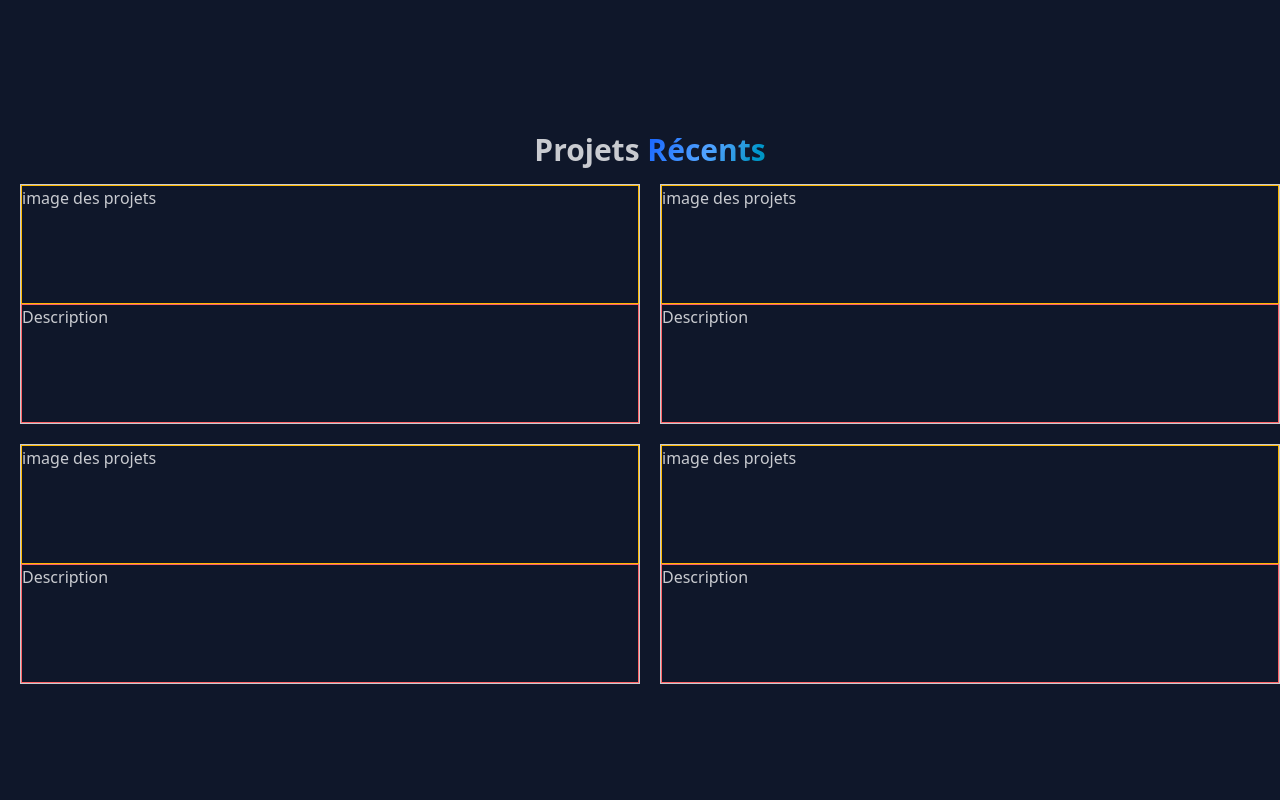
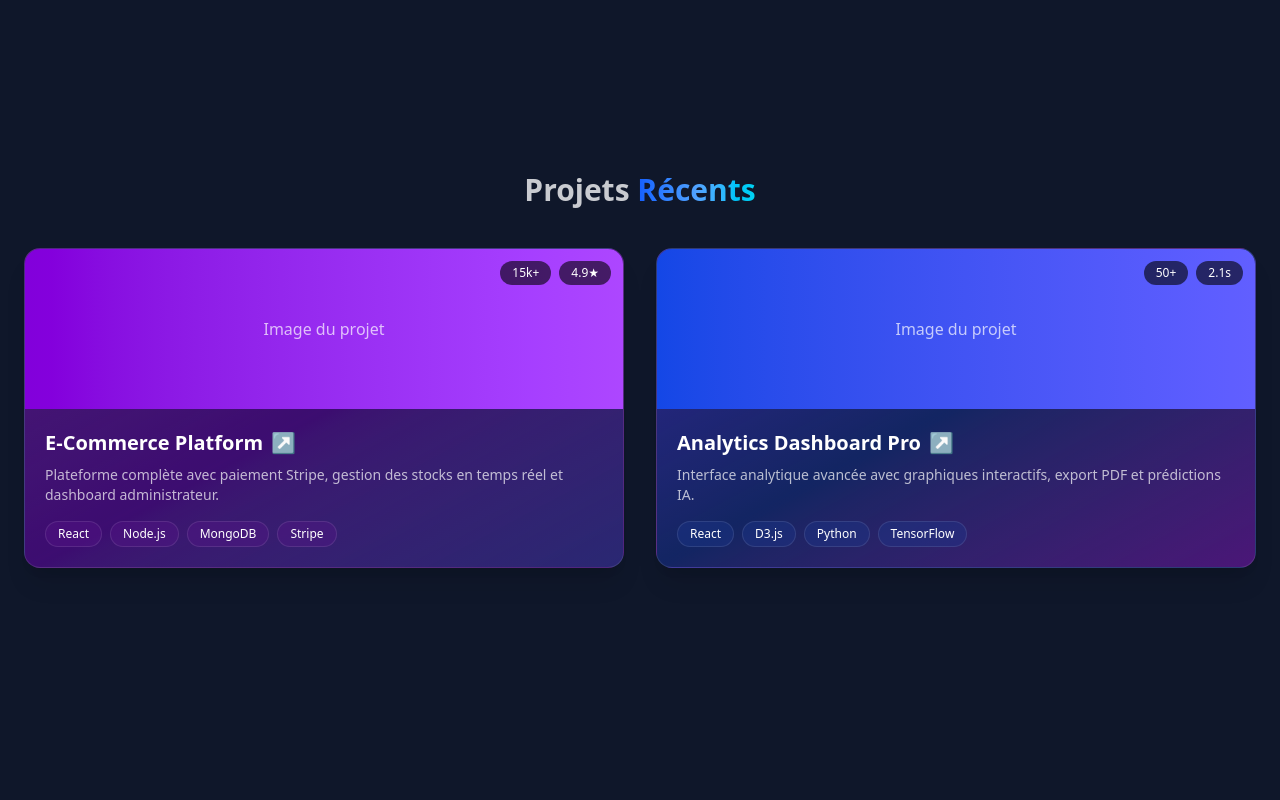
Before and after one commit to Merveille228/MyPortfolio, a React (Vite) app: page / in a window 1280 px wide. Shown: the part 820-1620 px from the top of the page. Built offline with nearby package versions, Linux system fonts and the light colour scheme.

Commit message:
squellette check

```diff
--- a/src/composants/Home.jsx
+++ b/src/composants/Home.jsx
@@ -8,6 +8,7 @@ import {
   Coffee,
   Heart,
 } from "lucide-react";
+import moiImage from "../assets/moi.png"
 
 export default function Home() {
   return (
@@ -19,7 +20,7 @@ export default function Home() {
         <div className="cercle" >
           <img
             className="absolute w-50 h-100 top-20 right-0 rounded-3xl -z-50"
-            src="src\assets\moi.png"
+            src={moiImage}
             alt="photo"
           />
         </div>
@@ -77,49 +78,94 @@ export default function Home() {
 
 {/* ============================================================= */}
       {/* projet */}
-      <section
-        id="projets"
-        className="h-screen ml-5"
-      >
-        <h2 className="text-3xl font-bold text-center">Projets <span className="bg-linear-120 from-blue-600 via-blue-400 to-cyan-600 bg-clip-text text-transparent">Récents</span></h2>
-        <div className="grid grid-cols-2 gap-5 mt-4">
-          {/* il ya yn grand div qui porte les divs et chaque div portent deux divs */}
-          <div className="h-60 border">
-            <div className="border-amber-400 border h-1/2">
-              image des projets
-            </div>
-            <div className="border-red-400 border h-1/2">
-              Description
+<section id="projets" className="min-h-screen px-6 py-10">
+  <h2 className="text-3xl font-bold text-center">
+    Projets{" "}
+    <span className="bg-linear-to-r from-blue-600 via-blue-400 to-cyan-400 bg-clip-text text-transparent">
+      Récents
+    </span>
+  </h2>
+
+  <div className="grid grid-cols-1 md:grid-cols-2 gap-8 mt-10">
+    {/* ==== CARD 1 ==== */}
+    <div className="rounded-2xl overflow-hidden bg-linear-to-br from-purple-900/80 via-purple-700/40 to-indigo-900/80 shadow-xl hover:scale-[1.02] duration-300 border border-white/10">
+
+      {/* Image */}
+      <div className="relative h-40 bg-linear-to-r from-purple-700 to-purple-500 flex items-center justify-center">
+        <span className="text-white/70">Image du projet</span>
+
+        {/* Badges top-right */}
+        <div className="absolute top-3 right-3 flex gap-2">
+          <span className="bg-black/60 text-white text-xs px-3 py-1 rounded-full">
+            15k+
+          </span>
+          <span className="bg-black/60 text-white text-xs px-3 py-1 rounded-full">
+            4.9★
+          </span>
         </div>
       </div>
 
-          <div className="h-60 border">
-            <div className="border-amber-400 border h-1/2">
-              image des projets
+      {/* Description */}
+      <div className="p-5 text-white">
+        <h3 className="text-xl font-bold flex items-center gap-2">
+          E-Commerce Platform
+          <a href="#" className="text-purple-300 hover:text-white">↗</a>
+        </h3>
+
+        <p className="text-sm mt-2 text-white/70">
+          Plateforme complète avec paiement Stripe, gestion des stocks en temps réel
+          et dashboard administrateur.
+        </p>
+
+        {/* Tags */}
+        <div className="flex flex-wrap gap-2 mt-4">
+          <span className="px-3 py-1 bg-purple-900/40 text-xs rounded-full border border-white/10">React</span>
+          <span className="px-3 py-1 bg-purple-900/40 text-xs rounded-full border border-white/10">Node.js</span>
+          <span className="px-3 py-1 bg-purple-900/40 text-xs rounded-full border border-white/10">MongoDB</span>
+          <span className="px-3 py-1 bg-purple-900/40 text-xs rounded-full border border-white/10">Stripe</span>
         </div>
-            <div className="border-red-400 border h-1/2">
-              Description
       </div>
     </div>
 
-          <div className="h-60 border">
-            <div className="border-amber-400 border h-1/2">
-              image des projets
-            </div>
-            <div className="border-red-400 border h-1/2">
-              Description
+    {/* ==== CARD 2 ==== */}
+    <div className="rounded-2xl overflow-hidden bg-linear-to-br from-indigo-800/80 via-blue-800/40 to-purple-900/80 shadow-xl hover:scale-[1.02] duration-300 border border-white/10">
+
+      {/* Image */}
+      <div className="relative h-40 bg-linear-to-r from-blue-700 to-indigo-500 flex items-center justify-center">
+        <span className="text-white/70">Image du projet</span>
+
+        {/* Badges */}
+        <div className="absolute top-3 right-3 flex gap-2">
+          <span className="bg-black/60 text-white text-xs px-3 py-1 rounded-full">
+            50+
+          </span>
+          <span className="bg-black/60 text-white text-xs px-3 py-1 rounded-full">
+            2.1s
+          </span>
         </div>
       </div>
 
-          <div className="h-60 border">
-            <div className="border-amber-400 border h-1/2">
-              image des projets
-            </div>
-            <div className="border-red-400 border h-1/2">
-              Description
+      {/* Desc */}
+      <div className="p-5 text-white">
+        <h3 className="text-xl font-bold flex items-center gap-2">
+          Analytics Dashboard Pro
+          <a href="#" className="text-blue-300 hover:text-white">↗</a>
+        </h3>
+
+        <p className="text-sm mt-2 text-white/70">
+          Interface analytique avancée avec graphiques interactifs, export PDF et
+          prédictions IA.
+        </p>
+
+        {/* Tags */}
+        <div className="flex flex-wrap gap-2 mt-4">
+          <span className="px-3 py-1 bg-blue-900/40 text-xs rounded-full border border-white/10">React</span>
+          <span className="px-3 py-1 bg-blue-900/40 text-xs rounded-full border border-white/10">D3.js</span>
+          <span className="px-3 py-1 bg-blue-900/40 text-xs rounded-full border border-white/10">Python</span>
+          <span className="px-3 py-1 bg-blue-900/40 text-xs rounded-full border border-white/10">TensorFlow</span>
         </div>
       </div>
-
+    </div>
   </div>
 </section>
 
```
Lines whose indentation alone changed are shown as unchanged.
